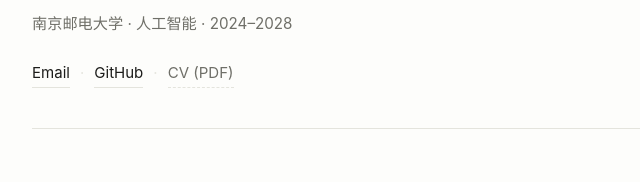
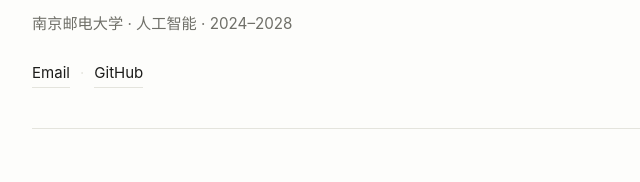
Before and after one commit to waltymo/waltymo.github.io, a plain HTML site: page index.html in a window 1280 px wide. Shown: the part 186-368 px from the top of the page, 268-908 px from the left. Drawn offline with Linux system fonts and the light colour scheme.

Commit message:
hide placeholder CV link, rewrite README with publish steps

```diff
--- a/index.html
+++ b/index.html
@@ -19,8 +19,10 @@
       <a href="mailto:3036631683@qq.com">Email</a>
       <span class="sep">·</span>
       <a href="https://github.com/waltmyo">GitHub</a>
+      <!-- CV：简历定稿后取消注释，把文件名换成实际 PDF
       <span class="sep">·</span>
-      <a href="#" class="muted">CV (PDF)</a>
+      <a href="cv.pdf">CV (PDF)</a>
+      -->
     </nav>
   </header>
 
```
Also changed, not shown: 1 other file.
